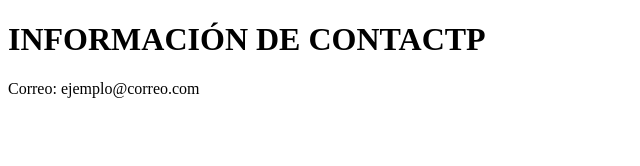
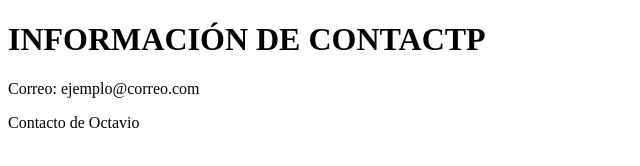
Before and after one commit to OctavioLU/sistema-de-registro, a plain HTML site: page contacto.html in a window 1280 px wide. Shown: the whole page, without its empty margins (0-640 px from the left). Drawn offline with Linux system fonts and the light colour scheme.

Commit message:
Actualiza contacto

```diff
--- a/contacto.html
+++ b/contacto.html
@@ -8,6 +8,6 @@
 <body>
     <h1>INFORMACIÓN DE CONTACTP</h1>
     <p>Correo: ejemplo@correo.com</p>
-
+    <p>Contacto de Octavio</p>
 </body>
 </html>
```
